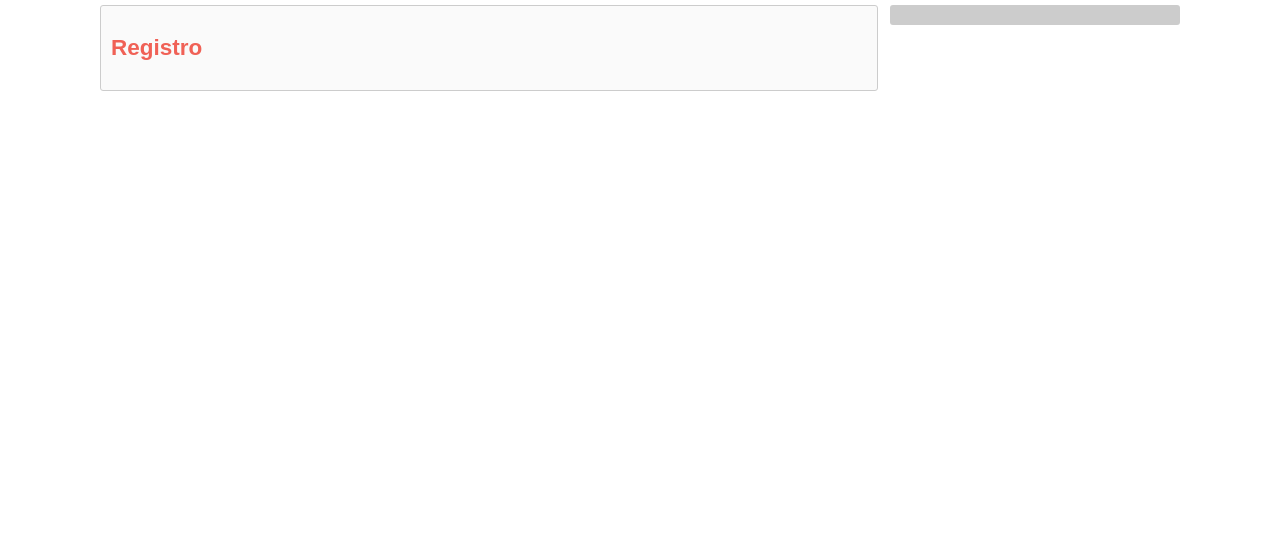
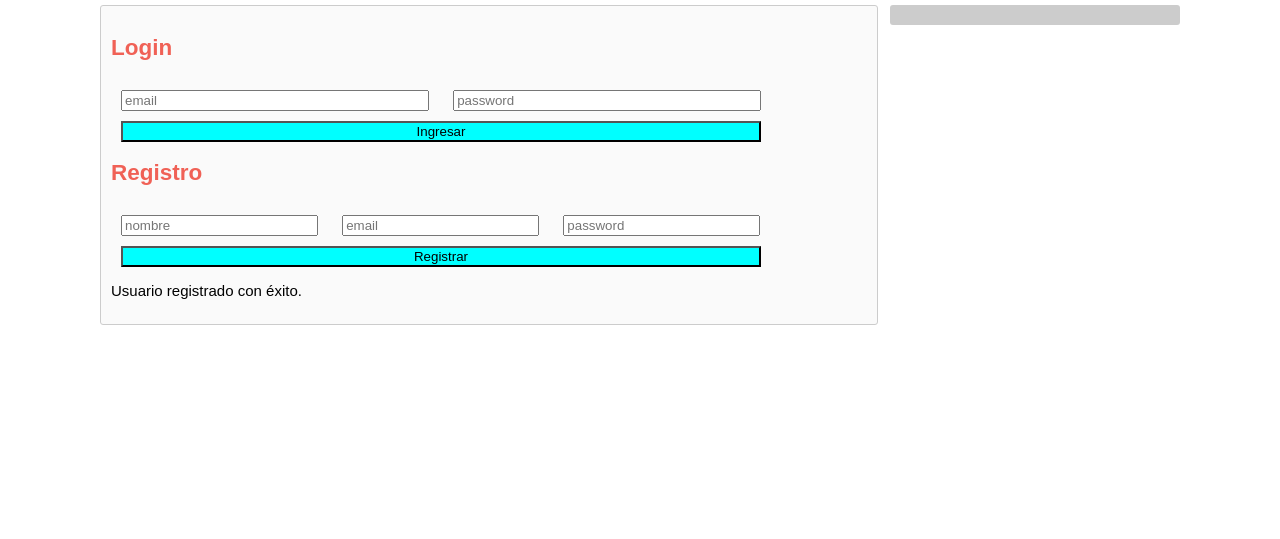
Before and after one commit to TinoFerrucci/php_avanzado, a PHP site: the page made by php_avanzado/unidad8.php in a window 1280 px wide. Shown: the part 151-690 px from the top of the page. Run offline with PHP 8.4, Linux system fonts and the light colour scheme.

Commit message:
update unidad8

```diff
--- /dev/null
+++ b/php_avanzado/archivos/SQL scripts/unidad8.sql
@@ -0,0 +1,6 @@
+CREATE TABLE usuarios(
+    id INT AUTO_INCREMENT PRIMARY KEY,
+    email VARCHAR(50) NOT NULL UNIQUE,
+    name VARCHAR(40) NOT NULL,
+    password VARCHAR(80) NOT NULL
+);
--- /dev/null
+++ b/php_avanzado/reset_unidad8_session.php
@@ -0,0 +1,6 @@
+<?php
+// Resetea la session
+session_start();
+session_destroy();
+header('Location: unidad8.php')
+?>
--- a/php_avanzado/unidad8.php
+++ b/php_avanzado/unidad8.php
@@ -4,6 +4,7 @@
 	<meta charset="utf-8">
 	<meta name="viewport" content="width=device-width, initial-scale=1.0" />
   <link rel="stylesheet" href="estilos.css">
+  <?php session_start(); ?>
 </head>
 
 <body>
@@ -18,7 +19,31 @@
 	</nav>
 	</header>
 	<section>
+		<?php if (!isset($_SESSION['user'])){?>
+		<h2>Login</h2>
+		<form method='POST' action='verificarusuario.php'>
+			<input type="text" name="email" id="emailLogin" placeholder='email' required>
+			<input type="password" name="password" id="passwordLogin" placeholder='password' required>
+			<input type='submit' value='Ingresar' id='botonLogin'>
+		</form>
+			<?php if (isset($_GET['fail_login'])){
+				echo '<p>Credenciales incorrectas.</p>'	;
+			}?>
 		<h2>Registro</h2>
+		<form method='POST' action='cargarusuario.php'>
+			<input type="text" name="nombre" id="nombreRegister" placeholder='nombre' required maxlength="40">
+			<input type="text" name="email" id="emailRegister" placeholder='email' required maxlength="50">
+			<input type="password" name="password" id="passwordRegister" placeholder='password' required maxlength="20">
+			<input type='submit' value='Registrar' id='botonRegister'>
+		</form>
+		<?php if (isset($_GET['register'])){
+			echo '<p>Usuario registrado con éxito.</p>';
+		}
+		} else {?>
+		<h2>¡Bienvenido!</h2>
+		<p>Bienvenido al inicio <?php echo $_SESSION['user']; ?>!!</p>
+		<a href='reset_unidad8_session.php' id='cerrar_sesion'>Salir</a>
+		<?php } ?>
 	</section>
 	<aside>
 
@@ -29,4 +54,23 @@
 
 </div>
 </body>
+
+<style>
+	#emailLogin, #passwordLogin{
+		width:300px;
+		margin:10px;
+	}
+	#botonLogin, #botonRegister{
+		width: 640px;
+		margin-left:10px;
+		background-color:cyan;
+	}
+	#nombreRegister, #emailRegister, #passwordRegister{
+		width:189px;
+		margin:10px;
+	}
+	#cerrar_sesion{
+		color:red;
+	}
+</style>
 </html>
```
Also changed, not shown: php_avanzado/archivos/SQL scripts/unidad7.sql (added, +7 -0 lines), php_avanzado/cargarusuario.php (added, +11 -0 lines), php_avanzado/verificarusuario.php (added, +20 -0 lines).
